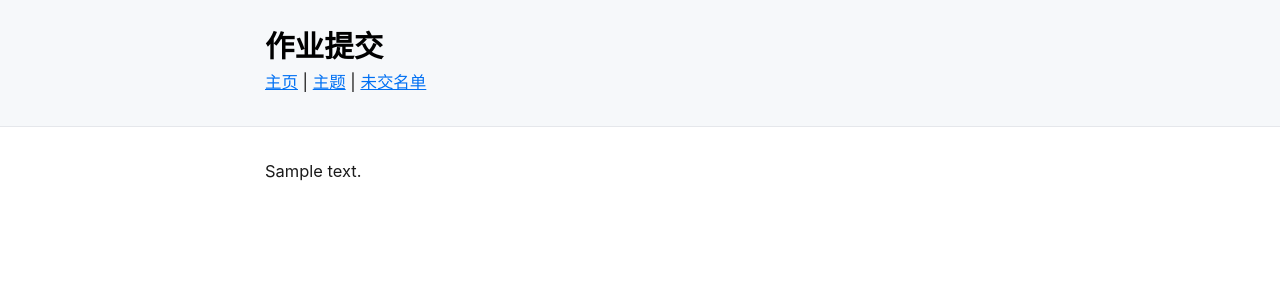
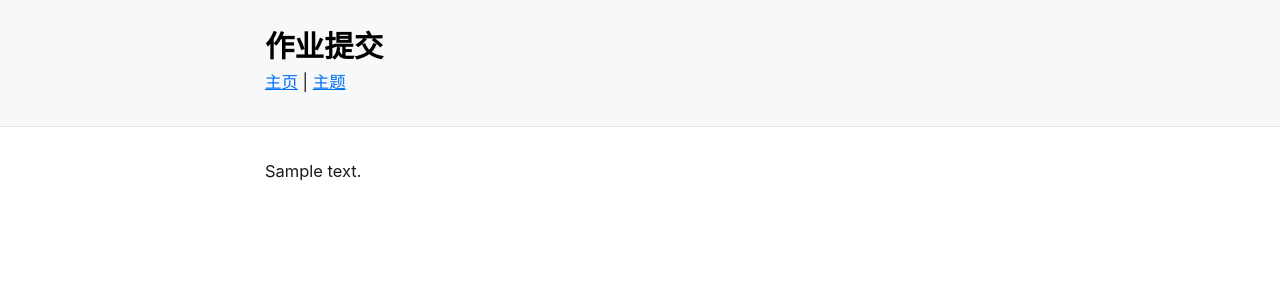
Before and after one commit to lixinyang123/HomeworkSubmit, a Python web app: template src/templates/index.html in a window 1280 px wide. Shown: the top 300 px of the page. Run offline with Jinja, Linux system fonts and the light colour scheme; the template is opened without the code that fills it: most values are stand-ins (such as "Sample title", 1, 10 or a date in 2020); some libraries are stand-ins or nearby versions.

```diff
--- a/src/templates/index.html
+++ b/src/templates/index.html
@@ -18,8 +18,6 @@
             <a href="/">主页</a>
             |
             <a href="javascript:void(0)" onclick="switchTheme()">主题</a>
-            |
-            <a href="/">未交名单</a>
         </div>
     </header>
 
```
